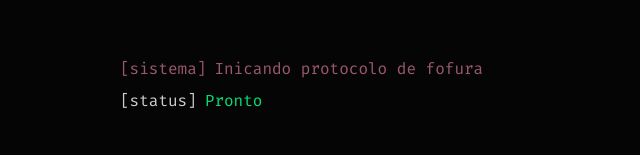
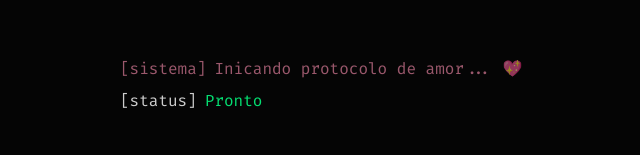
Before and after one commit to iTeze7/heartme, a React (Vite) app: page / in a window 1280 px wide. Shown: the part 231-386 px from the top of the page, without its empty margins (216-856 px from the left). Built offline with nearby package versions, Linux system fonts and the light colour scheme; a web font is replaced by a local one.

Commit message:
Update App.tsx

```diff
--- a/src/App.tsx
+++ b/src/App.tsx
@@ -52,7 +52,7 @@ export default function App() {
               <div className="flex gap-2 text-pink-soft/60">
                 <span>[sistema]</span>
                 <Typewriter
-                  text="Inicando protocolo de fofura"
+                  text="Inicando protocolo de amor... 💖"
                   delay={30}
                   onComplete={() => setConsoleFinished(true)}
                 />
```
